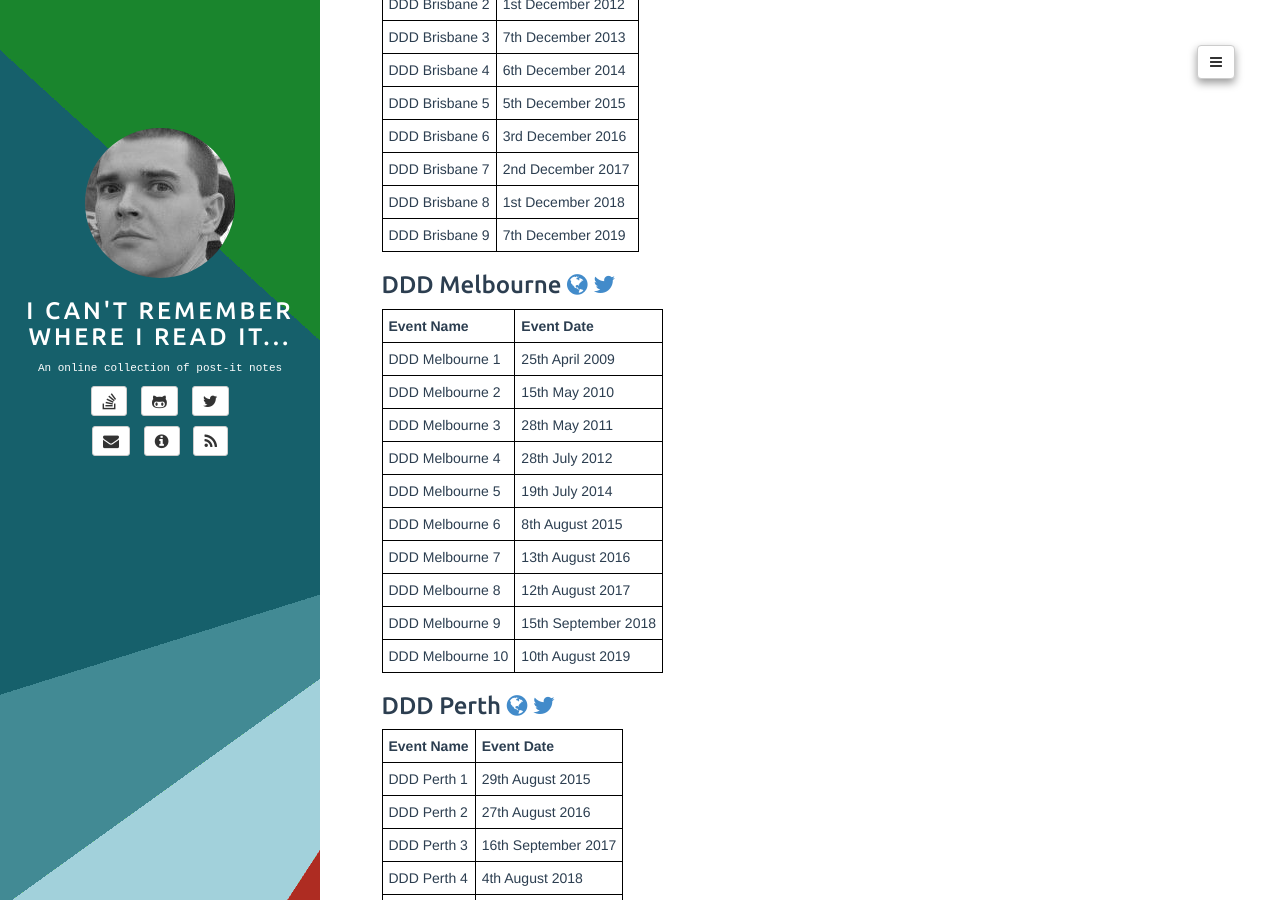
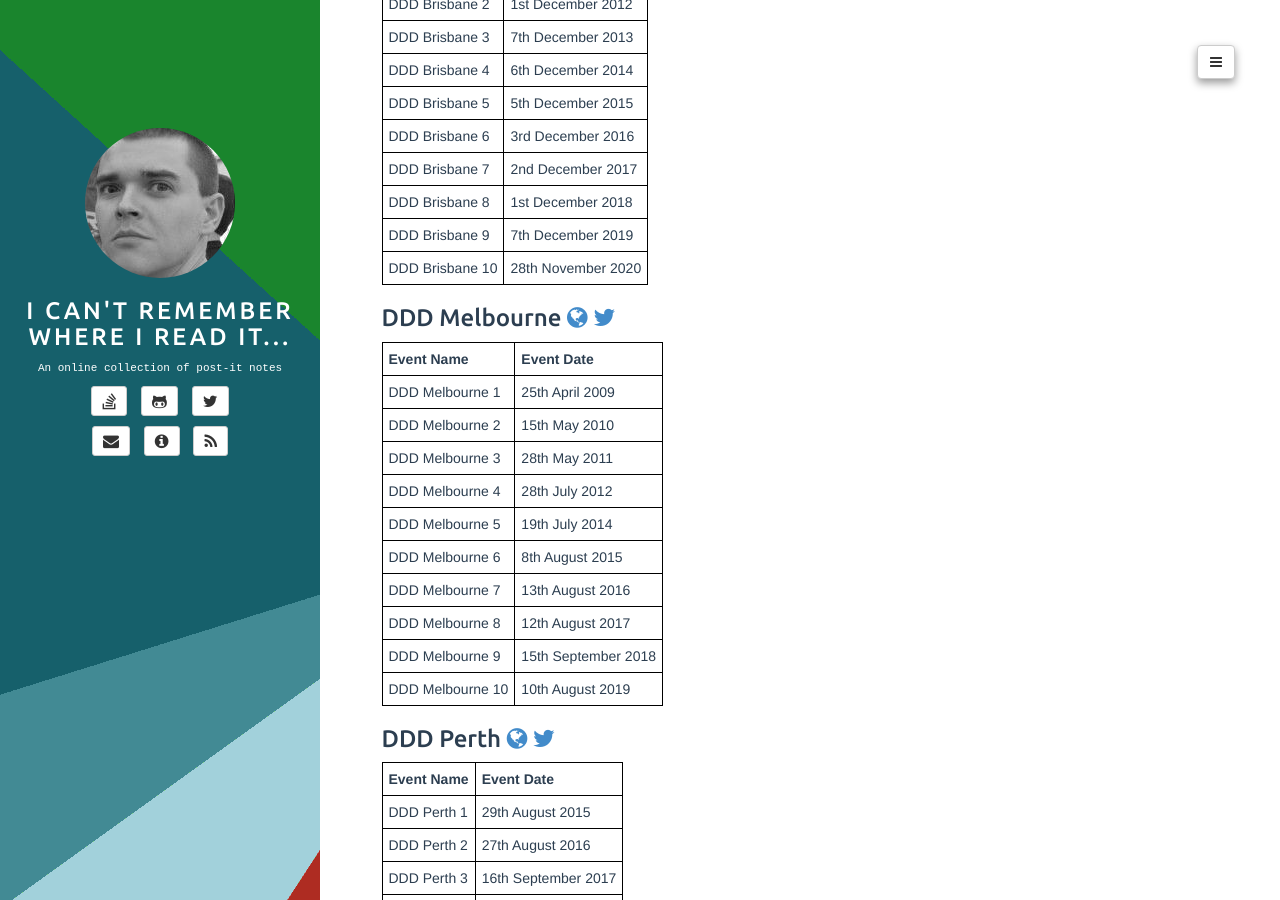
Before and after one commit to adrianbanks/adrianbanks.github.io, a Jekyll site: the page built from ddd-grouped.md, in a window 1280 px wide and 900 px high, scrolled down 4081 px. Built offline with Jekyll 4.4.1, drawn with Linux system fonts in a browser that asks for light colours.

Commit message:
Add DDD Brisbane 10

```diff
--- a/ddd-grouped.md
+++ b/ddd-grouped.md
@@ -179,17 +179,18 @@ There have been many Developer! Developer! Developer! events over the years, spr
 
 ### DDD Brisbane [<i class="fa fa-globe"></i>](http://www.dddbrisbane.com) [<i class="fa fa-twitter"></i>](https://twitter.com/dddbrisbane)
 
-| **Event Name** | **Event Date**     |
-| -------------- | ------------------ |
-| DDD Brisbane 1 | 26th November 2011 |
-| DDD Brisbane 2 | 1st December 2012  |
-| DDD Brisbane 3 | 7th December 2013  |
-| DDD Brisbane 4 | 6th December 2014  |
-| DDD Brisbane 5 | 5th December 2015  |
-| DDD Brisbane 6 | 3rd December 2016  |
-| DDD Brisbane 7 | 2nd December 2017  |
-| DDD Brisbane 8 | 1st December 2018  |
-| DDD Brisbane 9 | 7th December 2019  |
+| **Event Name**  | **Event Date**     |
+| --------------- | ------------------ |
+| DDD Brisbane 1  | 26th November 2011 |
+| DDD Brisbane 2  | 1st December 2012  |
+| DDD Brisbane 3  | 7th December 2013  |
+| DDD Brisbane 4  | 6th December 2014  |
+| DDD Brisbane 5  | 5th December 2015  |
+| DDD Brisbane 6  | 3rd December 2016  |
+| DDD Brisbane 7  | 2nd December 2017  |
+| DDD Brisbane 8  | 1st December 2018  |
+| DDD Brisbane 9  | 7th December 2019  |
+| DDD Brisbane 10 | 28th November 2020 |
 {:.mdtable}
 
 ### DDD Melbourne [<i class="fa fa-globe"></i>](http://www.dddmelbourne.com) [<i class="fa fa-twitter"></i>](https://twitter.com/dddmelb)
```
Also changed, not shown: ddd-list.md (+1 -0 lines).
